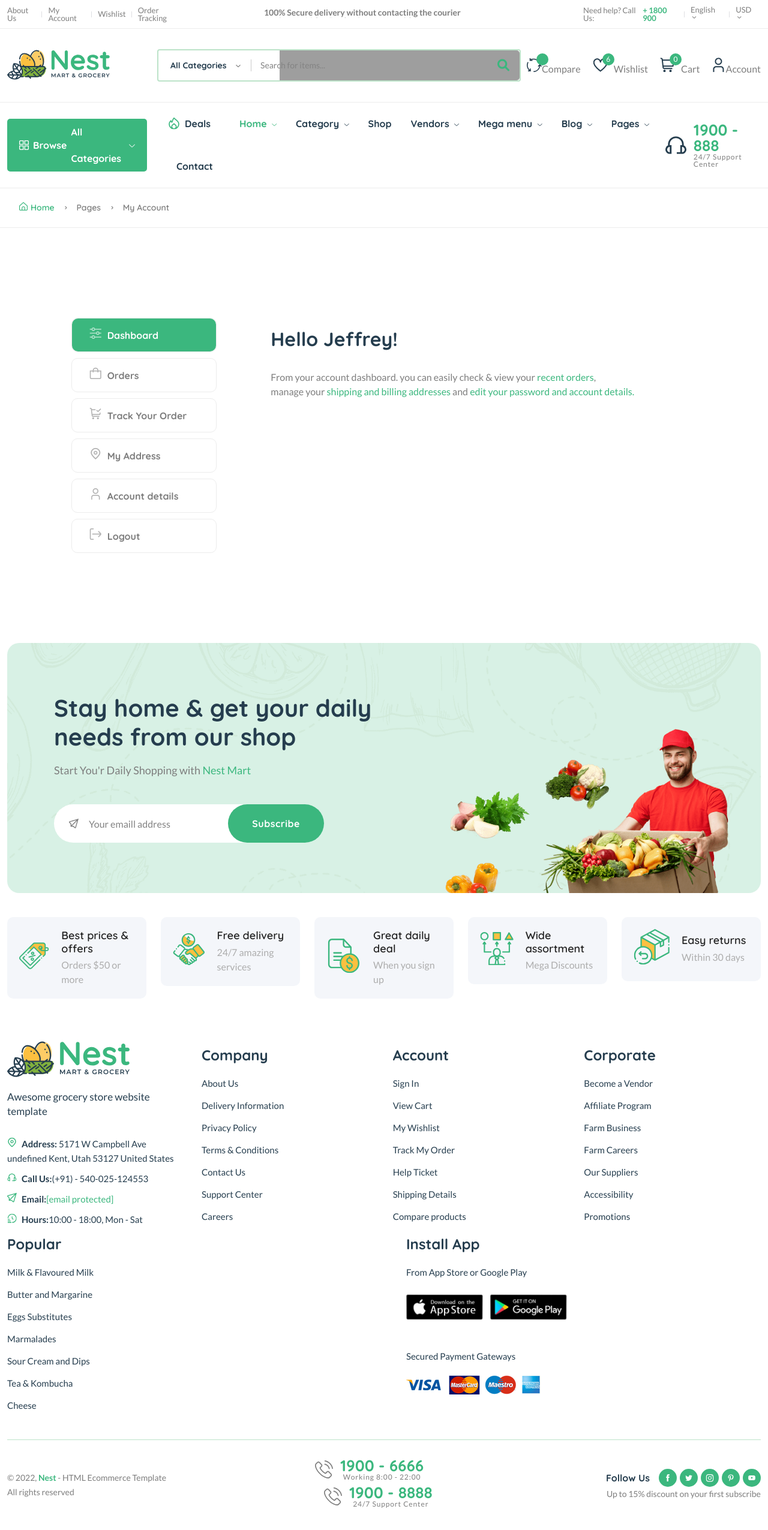
After one commit to Jeffreybekker/Ecommerce-Project, a Django app: page /dashboard/ in a window 1280 px wide. The commit adds this page. Shown: the whole page at 60% size. Run offline with Django 5.2, Linux system fonts and the light colour scheme; a user stored in the database is signed in; data comes from the database, SQL or seed files in the repository; both versions use the stored data as it was after the commit; parts of the project's set-up code (start-up, migrations or seed data) failed here and were passed over; some libraries are stand-ins or nearby versions; grey boxes are pictures that could not be loaded.

Commit message:
Added dashboard for customers

```diff
--- a/ecomprj/core/urls.py
+++ b/ecomprj/core/urls.py
@@ -1,6 +1,5 @@
 from django.urls import path, include
-from core.views import index, payment_completed_view, payment_failed, checkout_view, update_cart, delete_item_from_cart, cart_view, product_list_view, category_list_view, category_product_list_view, vendor_list_view, vendor_detail_view, product_detail_view, tag_list, ajax_add_review, search_view, filter_product, add_to_cart
-
+from core.views import *
 app_name = "core"
 
 urlpatterns = [
@@ -50,7 +49,12 @@ urlpatterns = [
     # Payment successful
     path("payment-completed/", payment_completed_view, name="payment-completed"),
 
-    #Payment failed
+    # Payment failed
     path("payment-failed/", payment_failed, name="payment-failed"),
 
+    # Dashboard URL
+    path("dashboard/", customer_dashboard, name="dashboard"),
+
+    # Order detail URL
+    path("dashboard/order/<int:id>", order_detail, name="order-detail"),
 ]
--- a/ecomprj/core/views.py
+++ b/ecomprj/core/views.py
@@ -328,3 +328,22 @@ def payment_completed_view(request):
 @login_required
 def payment_failed(request):
     return render(request, 'core/payment-failed.html')
+
+@login_required
+def customer_dashboard(request):
+    orders = CartOrder.objects.filter(user=request.user).order_by("-id")
+    context = {
+        "orders": orders,
+    }
+
+    return render(request, 'core/dashboard.html', context)
+
+@login_required
+def order_detail(request, id):
+    order = CartOrder.objects.get(user=request.user, id=id)
+    order_items = CartOrderItems.objects.filter(order=order)
+
+    context = {
+        "order_items": order_items,
+    }
+    return render(request, 'core/order-detail.html', context)
--- /dev/null
+++ b/ecomprj/templates/core/dashboard.html
@@ -0,0 +1,210 @@
+{% extends 'core/partials/base.html' %}
+{% load static %}
+{% block content %}
+
+    <main class="main pages">
+        <div class="page-header breadcrumb-wrap">
+            <div class="container">
+                <div class="breadcrumb">
+                    <a href="index.html" rel="nofollow"><i class="fi-rs-home mr-5"></i>Home</a>
+                    <span></span> Pages <span></span> My Account
+                </div>
+            </div>
+        </div>
+        <div class="page-content pt-150 pb-150">
+            <div class="container">
+                <div class="row">
+                    <div class="col-lg-10 m-auto">
+                        <div class="row">
+                            <div class="col-md-3">
+                                <div class="dashboard-menu">
+                                    <ul class="nav flex-column" role="tablist">
+                                        <li class="nav-item">
+                                            <a class="nav-link active" id="dashboard-tab" data-bs-toggle="tab" href="#dashboard" role="tab" aria-controls="dashboard" aria-selected="false"><i class="fi-rs-settings-sliders mr-10"></i>Dashboard</a>
+                                        </li>
+                                        <li class="nav-item">
+                                            <a class="nav-link" id="orders-tab" data-bs-toggle="tab" href="#orders" role="tab" aria-controls="orders" aria-selected="false"><i class="fi-rs-shopping-bag mr-10"></i>Orders</a>
+                                        </li>
+                                        <li class="nav-item">
+                                            <a class="nav-link" id="track-orders-tab" data-bs-toggle="tab" href="#track-orders" role="tab" aria-controls="track-orders" aria-selected="false"><i class="fi-rs-shopping-cart-check mr-10"></i>Track Your Order</a>
+                                        </li>
+                                        <li class="nav-item">
+                                            <a class="nav-link" id="address-tab" data-bs-toggle="tab" href="#address" role="tab" aria-controls="address" aria-selected="true"><i class="fi-rs-marker mr-10"></i>My Address</a>
+                                        </li>
+                                        <li class="nav-item">
+                                            <a class="nav-link" id="account-detail-tab" data-bs-toggle="tab" href="#account-detail" role="tab" aria-controls="account-detail" aria-selected="true"><i class="fi-rs-user mr-10"></i>Account details</a>
+                                        </li>
+                                        <li class="nav-item">
+                                            <a class="nav-link" href="page-login.html"><i class="fi-rs-sign-out mr-10"></i>Logout</a>
+                                        </li>
+                                    </ul>
+                                </div>
+                            </div>
+                            <div class="col-md-9">
+                                <div class="tab-content account dashboard-content pl-50">
+                                    <div class="tab-pane fade active show" id="dashboard" role="tabpanel" aria-labelledby="dashboard-tab">
+                                        <div class="card">
+                                            <div class="card-header">
+                                                <h3 class="mb-0">Hello {{ request.user|title }}!</h3>
+                                            </div>
+                                            <div class="card-body">
+                                                <p>
+                                                    From your account dashboard. you can easily check &amp; view your <a href="#">recent orders</a>,<br />
+                                                    manage your <a href="#">shipping and billing addresses</a> and <a href="#">edit your password and account details.</a>
+                                                </p>
+                                            </div>
+                                        </div>
+                                    </div>
+                                    <div class="tab-pane fade" id="orders" role="tabpanel" aria-labelledby="orders-tab">
+                                        <div class="card">
+                                            <div class="card-header">
+                                                <h3 class="mb-0">Your Orders</h3>
+                                            </div>
+                                            <div class="card-body">
+                                                <div class="table-responsive">
+                                                    <table class="table">
+                                                        <thead>
+                                                            <tr>
+                                                                <th>Order</th>
+                                                                <th>Date</th>
+                                                                <th>Status</th>
+                                                                <th>Paid Status</th>
+                                                                <th>Total</th>
+                                                                <th>Actions</th>
+                                                            </tr>
+                                                        </thead>
+                                                        <tbody>
+                                                            {% for o in orders %}
+                                                            <tr>
+                                                                <td>INVOICE_NO-{{ o.id}}</td>
+                                                                <td>{{ o.order_date }}</td>
+                                                                <td>{{ o.product_status|title }}</td>
+                                                                {% if o.paid_status == True %}
+                                                                <td><i class="fas fa-check-circle text-success"></i></td>
+                                                                {% else %}
+                                                                <td class="fa fa-times-circle text-danger"></td>
+                                                                {% endif %}
+                                                                <td>${{ o.price }}</td>
+                                                                <td><a href="{% url 'core:order-detail' o.id %}" class="btn-small d-block">View</a></td>
+                                                            </tr>
+                                                            {% endfor %}
+                                                        </tbody>
+                                                    </table>
+                                                </div>
+                                            </div>
+                                        </div>
+                                    </div>
+                                    <div class="tab-pane fade" id="track-orders" role="tabpanel" aria-labelledby="track-orders-tab">
+                                        <div class="card">
+                                            <div class="card-header">
+                                                <h3 class="mb-0">Orders tracking</h3>
+                                            </div>
+                                            <div class="card-body contact-from-area">
+                                                <p>To track your order please enter your OrderID in the box below and press "Track" button. This was given to you on your receipt and in the confirmation email you should have received.</p>
+                                                <div class="row">
+                                                    <div class="col-lg-8">
+                                                        <form class="contact-form-style mt-30 mb-50" action="#" method="post">
+                                                            <div class="input-style mb-20">
+                                                                <label>Order ID</label>
+                                                                <input name="order-id" placeholder="Found in your order confirmation email" type="text" />
+                                                            </div>
+                                                            <div class="input-style mb-20">
+                                                                <label>Billing email</label>
+                                                                <input name="billing-email" placeholder="Email you used during checkout" type="email" />
+                                                            </div>
+                                                            <button class="submit submit-auto-width" type="submit">Track</button>
+                                                        </form>
+                                                    </div>
+                                                </div>
+                                            </div>
+                                        </div>
+                                    </div>
+                                    <div class="tab-pane fade" id="address" role="tabpanel" aria-labelledby="address-tab">
+                                        <div class="row">
+                                            <div class="col-lg-6">
+                                                <div class="card mb-3 mb-lg-0">
+                                                    <div class="card-header">
+                                                        <h3 class="mb-0">Billing Address</h3>
+                                                    </div>
+                                                    <div class="card-body">
+                                                        <address>
+                                                            3522 Interstate<br />
+                                                            75 Business Spur,<br />
+                                                            Sault Ste. <br />Marie, MI 49783
+                                                        </address>
+                                                        <p>New York</p>
+                                                        <a href="#" class="btn-small">Edit</a>
+                                                    </div>
+                                                </div>
+                                            </div>
+                                            <div class="col-lg-6">
+                                                <div class="card">
+                                                    <div class="card-header">
+                                                        <h5 class="mb-0">Shipping Address</h5>
+                                                    </div>
+                                                    <div class="card-body">
+                                                        <address>
+                                                            4299 Express Lane<br />
+                                                            Sarasota, <br />FL 34249 USA <br />Phone: 1.941.227.4444
+                                                        </address>
+                                                        <p>Sarasota</p>
+                                                        <a href="#" class="btn-small">Edit</a>
+                                                    </div>
+                                                </div>
+                                            </div>
+                                        </div>
+                                    </div>
+                                    <div class="tab-pane fade" id="account-detail" role="tabpanel" aria-labelledby="account-detail-tab">
+                                        <div class="card">
+                                            <div class="card-header">
+                                                <h5>Account Details</h5>
+                                            </div>
+                                            <div class="card-body">
+                                                <p>Already have an account? <a href="page-login.html">Log in instead!</a></p>
+                                                <form method="post" name="enq">
+                                                    <div class="row">
+                                                        <div class="form-group col-md-6">
+                                                            <label>First Name <span class="required">*</span></label>
+                                                            <input required="" class="form-control" name="name" type="text" />
+                                                        </div>
+                                                        <div class="form-group col-md-6">
+                                                            <label>Last Name <span class="required">*</span></label>
+                                                            <input required="" class="form-control" name="phone" />
+                                                        </div>
+                                                        <div class="form-group col-md-12">
+                                                            <label>Display Name <span class="required">*</span></label>
+                                                            <input required="" class="form-control" name="dname" type="text" />
+                                                        </div>
+                                                        <div class="form-group col-md-12">
+                                                            <label>Email Address <span class="required">*</span></label>
+                                                            <input required="" class="form-control" name="email" type="email" />
+                                                        </div>
+                                                        <div class="form-group col-md-12">
+                                                            <label>Current Password <span class="required">*</span></label>
+                                                            <input required="" class="form-control" name="password" type="password" />
+                                                        </div>
+                                                        <div class="form-group col-md-12">
+                                                            <label>New Password <span class="required">*</span></label>
+                                                            <input required="" class="form-control" name="npassword" type="password" />
+                                                        </div>
+                                                        <div class="form-group col-md-12">
+                                                            <label>Confirm Password <span class="required">*</span></label>
+                                                            <input required="" class="form-control" name="cpassword" type="password" />
+                                                        </div>
+                                                        <div class="col-md-12">
+                                                            <button type="submit" class="btn btn-fill-out submit font-weight-bold" name="submit" value="Submit">Save Change</button>
+                                                        </div>
+                                                    </div>
+                                                </form>
+                                            </div>
+                                        </div>
+                                    </div>
+                                </div>
+                            </div>
+                        </div>
+                    </div>
+                </div>
+            </div>
+        </div>
+    </main>
+{% endblock content %}
--- a/ecomprj/templates/core/partials/base.html
+++ b/ecomprj/templates/core/partials/base.html
@@ -268,7 +268,7 @@
                                     <a href="page-account.html"><span class="lable ml-0">Account</span></a>
                                     <div class="cart-dropdown-wrap cart-dropdown-hm2 account-dropdown">
                                         <ul>
-                                            <li><a href="page-account.html"><i class="fi fi-rs-user mr-10"></i>My Account</a></li>
+                                            <li><a href="{% url 'core:dashboard' %}"><i class="fi fi-rs-user mr-10"></i>My Account</a></li>
                                             <li><a href="page-account.html"><i class="fi fi-rs-location-alt mr-10"></i>Order Tracking</a></li>
                                             <li><a href="page-account.html"><i class="fi fi-rs-label mr-10"></i>My Voucher</a></li>
                                             <li><a href="shop-wishlist.html"><i class="fi fi-rs-heart mr-10"></i>My Wishlist</a></li>
```
Also changed, not shown: ecomprj/templates/core/order-detail.html (added, +186 -0 lines), ecomprj/db.sqlite3.
